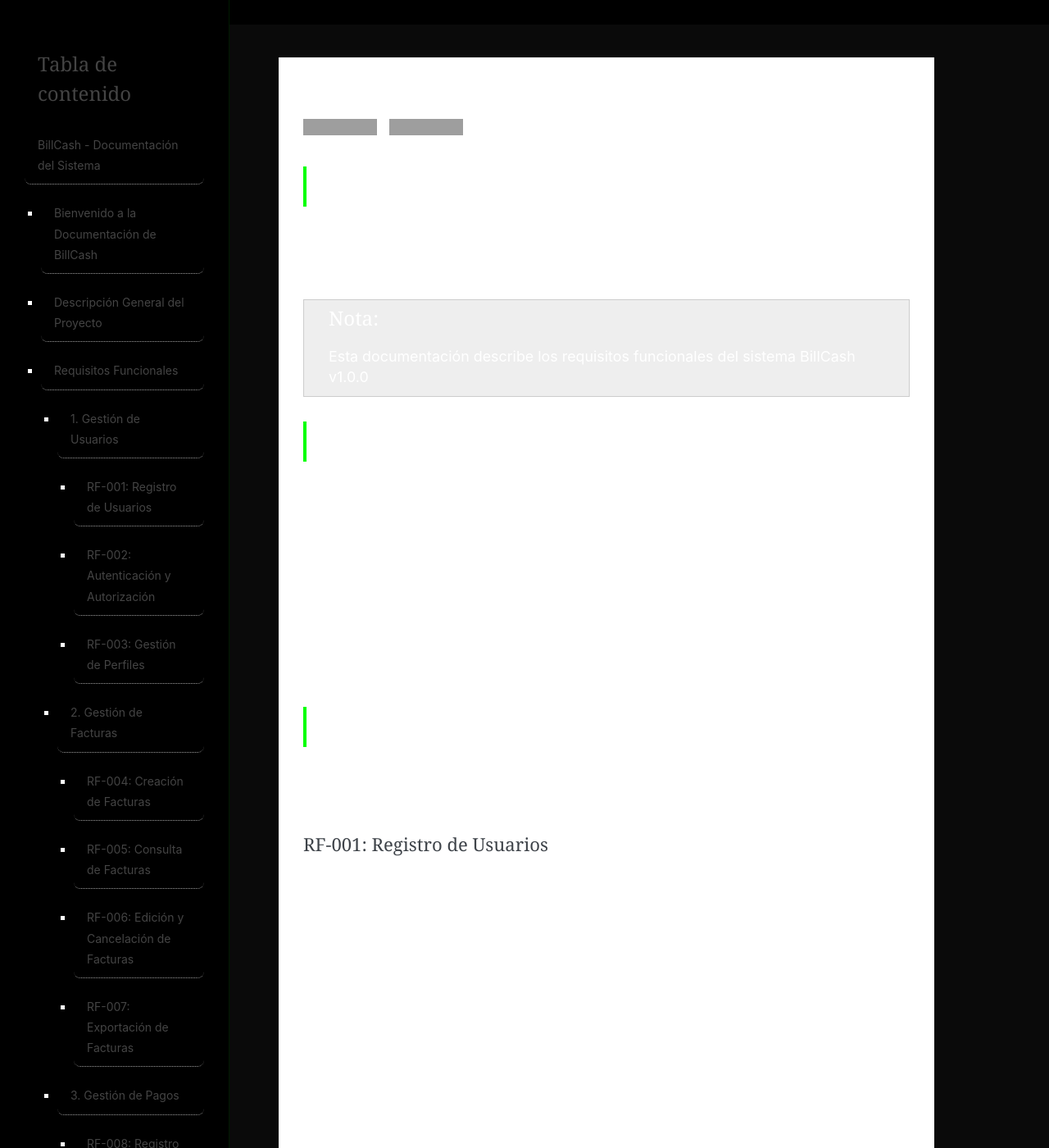
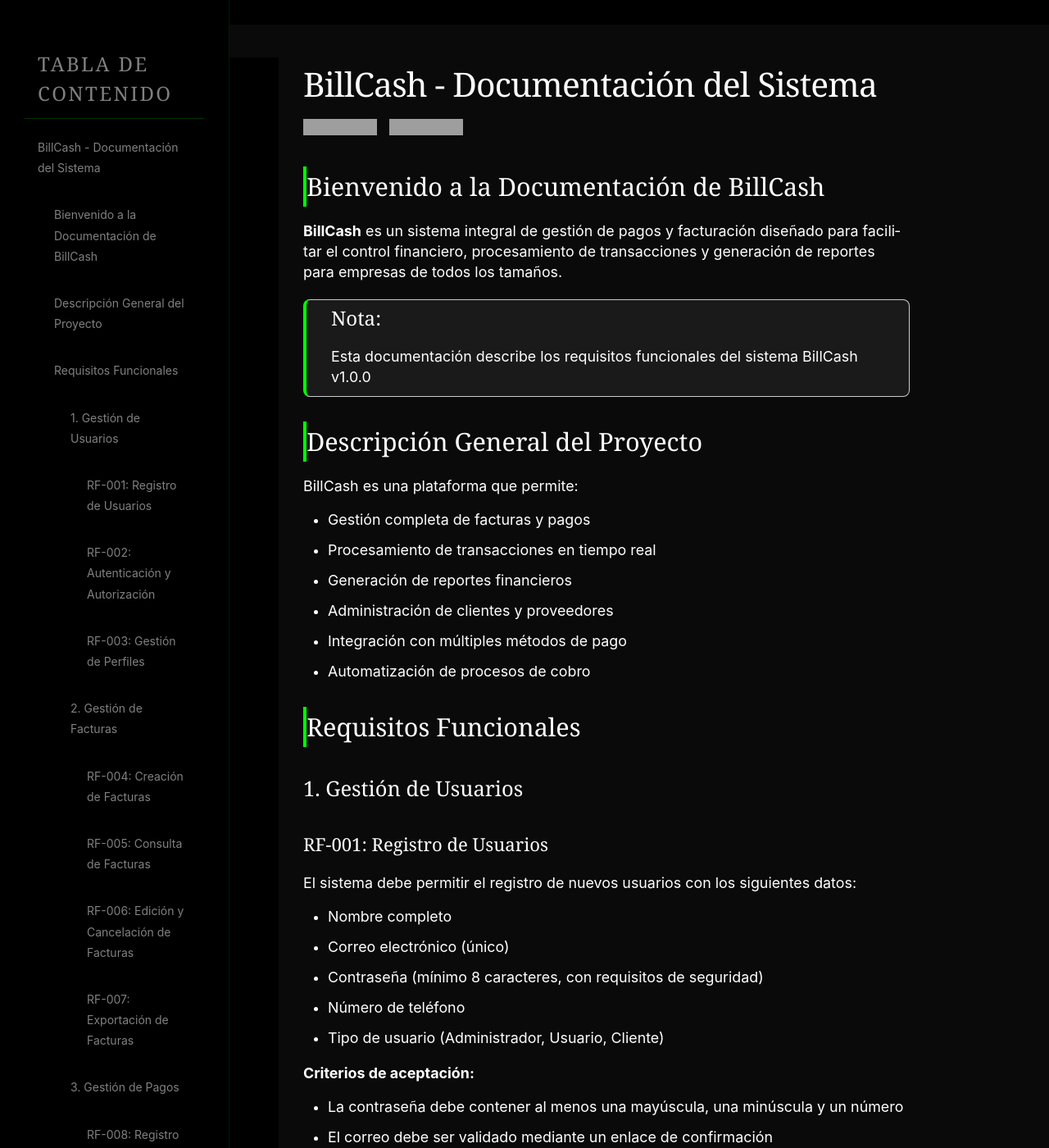
Before and after one commit to JoelML1/documentacion_billcash, a Sphinx documentation site: the page built from docs/source/index.rst, in a window 1280 px wide and 1400 px high. Shown: the whole window at 82% size. Built offline with Sphinx 7.4.7, drawn with Linux system fonts in a browser that asks for light colours; grey boxes are pictures that could not be loaded.

Commit message:
Fix: Forzar fondo negro en toda la documentación

```diff
--- a/docs/source/_static/billcash_modern.css
+++ b/docs/source/_static/billcash_modern.css
@@ -14,26 +14,48 @@
     --billcash-gray: #808080;
 }
 
-/* Reset */
+/* Reset y sobrescritura de todos los fondos blancos */
 * {
     box-sizing: border-box;
 }
 
+html {
+    background: var(--billcash-darker) !important;
+}
+
 body {
-    font-family: 'Inter', 'Segoe UI', -apple-system, BlinkMacSystemFont, sans-serif;
-    background: var(--billcash-darker);
-    color: var(--billcash-white);
+    font-family: 'Inter', 'Segoe UI', -apple-system, BlinkMacSystemFont, sans-serif !important;
+    background: var(--billcash-darker) !important;
+    color: var(--billcash-white) !important;
     margin: 0;
     padding: 0;
     line-height: 1.6;
 }
 
-/* Contenedor principal */
+/* Contenedor principal - Forzar fondo negro */
 .document {
-    background-color: var(--billcash-dark);
+    background-color: var(--billcash-dark) !important;
     margin: 0 0 0 280px;
     padding: 40px 60px;
     min-height: 100vh;
+}
+
+.documentwrapper {
+    background: var(--billcash-darker) !important;
+}
+
+.bodywrapper {
+    background: var(--billcash-dark) !important;
+}
+
+.body {
+    background: var(--billcash-dark) !important;
+    color: var(--billcash-white) !important;
+}
+
+div.body {
+    background: var(--billcash-dark) !important;
+    color: var(--billcash-white) !important;
 }
 
 /* Encabezados modernos */
@@ -94,35 +116,107 @@
 /* Listas */
 ul, ol {
     line-height: 1.8;
-    color: var(--billcash-white);
+    color: var(--billcash-white) !important;
 }
 
 li {
     margin: 12px 0;
-    color: var(--billcash-white);
+    color: var(--billcash-white) !important;
     transition: color 0.3s ease;
 }
 
 li:hover {
-    color: var(--billcash-primary);
+    color: var(--billcash-primary) !important;
 }
 
 /* Enlaces */
 a {
-    color: var(--billcash-white);
+    color: var(--billcash-white) !important;
     text-decoration: none;
     transition: all 0.3s ease;
     border-bottom: 1px solid transparent;
 }
 
 a:hover {
-    color: var(--billcash-primary);
+    color: var(--billcash-primary) !important;
     border-bottom: 1px solid var(--billcash-primary);
+}
+
+/* Tablas */
+table {
+    background: var(--billcash-light) !important;
+    color: var(--billcash-white) !important;
+    border: 1px solid rgba(0, 255, 0, 0.2);
+}
+
+table thead {
+    background: rgba(0, 255, 0, 0.1) !important;
+}
+
+table th {
+    color: var(--billcash-primary) !important;
+    background: transparent !important;
+}
+
+table td {
+    color: var(--billcash-white) !important;
+    background: transparent !important;
+    border-color: rgba(255, 255, 255, 0.1) !important;
+}
+
+table tr:hover td {
+    color: var(--billcash-primary) !important;
+}
+
+/* Código */
+code {
+    background-color: rgba(0, 255, 0, 0.1) !important;
+    color: var(--billcash-primary) !important;
+    padding: 3px 8px;
+    border-radius: 6px;
+    border: 1px solid rgba(0, 255, 0, 0.2);
+}
+
+pre {
+    background-color: var(--billcash-darker) !important;
+    color: var(--billcash-primary) !important;
+    padding: 24px;
+    border-radius: 12px;
+    border: 1px solid rgba(0, 255, 0, 0.3);
+}
+
+/* Notas y advertencias */
+.admonition {
+    background: var(--billcash-light) !important;
+    color: var(--billcash-white) !important;
+    border-left: 4px solid var(--billcash-primary) !important;
+    border-radius: 8px;
+    padding: 20px;
+    margin: 20px 0;
+}
+
+.admonition-title {
+    color: var(--billcash-primary) !important;
+    font-weight: 700;
+}
+
+.admonition p {
+    color: var(--billcash-white) !important;
+}
+
+.note {
+    background: var(--billcash-light) !important;
+    border-left-color: var(--billcash-primary) !important;
+}
+
+.warning {
+    background: var(--billcash-light) !important;
+    border-left-color: #ffc107 !important;
 }
 
 /* Sidebar moderno */
 .sphinxsidebar {
-    background: var(--billcash-darker);
+    background: var(--billcash-darker) !important;
     border-right: 1px solid rgba(0, 255, 0, 0.1);
     padding: 30px 20px;
     position: fixed;
@@ -134,20 +228,39 @@
     z-index: 100;
 }
 
+.sphinxsidebar p {
+    color: var(--billcash-gray) !important;
+}
+
+.sphinxsidebar h3 {
+    color: var(--billcash-white) !important;
+    font-size: 0.85em;
+    text-transform: uppercase;
+    letter-spacing: 0.1em;
+    border-bottom: 1px solid rgba(0, 255, 0, 0.2);
+    padding-bottom: 8px;
+}
+
 .sphinxsidebar a {
-    color: var(--billcash-gray);
+    color: var(--billcash-gray) !important;
     display: block;
     padding: 10px 16px;
     margin: 2px 0;
     border-radius: 8px;
     transition: all 0.3s ease;
+    border: none !important;
 }
 
 .sphinxsidebar a:hover {
-    background-color: rgba(0, 255, 0, 0.1);
-    color: var(--billcash-primary);
+    background-color: rgba(0, 255, 0, 0.1) !important;
+    color: var(--billcash-primary) !important;
     transform: translateX(4px);
-    border: none;
+    border: none !important;
+}
+
+.sphinxsidebar ul {
+    list-style: none !important;
+    padding-left: 0;
 }
 
 /* Logo */
@@ -159,16 +272,48 @@
 }
 
 .logo a {
-    color: var(--billcash-primary);
+    color: var(--billcash-primary) !important;
     font-size: 1.8em;
     font-weight: 800;
     padding: 0 !important;
     transform: none !important;
+    background: transparent !important;
+    border: none !important;
+}
+
+.logo a:hover {
+    background: transparent !important;
+    border: none !important;
 }
 
 .logo img {
-    max-width: 180px;
+    max-width: 120px;
     height: auto;
+    filter: brightness(1.2);
+}
+
+/* Navegación y footer */
+.related {
+    background: var(--billcash-darker) !important;
+    border-bottom: 1px solid rgba(0, 255, 0, 0.1);
+}
+
+.related a {
+    color: var(--billcash-gray) !important;
+}
+
+.related a:hover {
+    color: var(--billcash-primary) !important;
+}
+
+.footer {
+    background: var(--billcash-darker) !important;
+    color: var(--billcash-gray) !important;
+    border-top: 1px solid rgba(0, 255, 0, 0.1);
+}
+
+.footer a {
+    color: var(--billcash-primary) !important;
 }
 
 /* Responsive */
```
